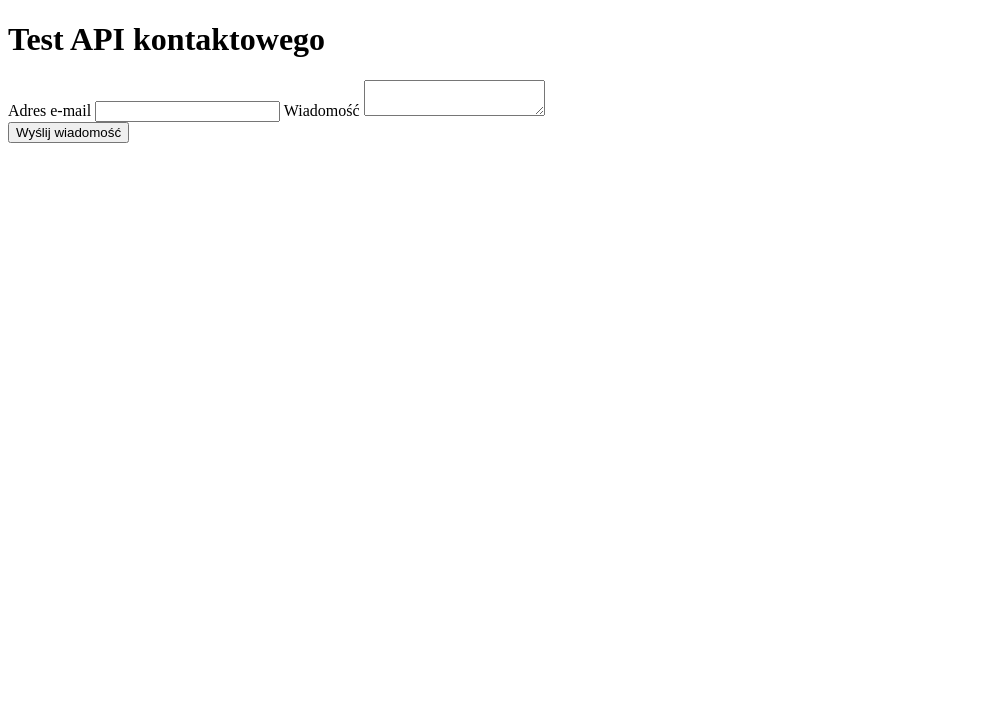
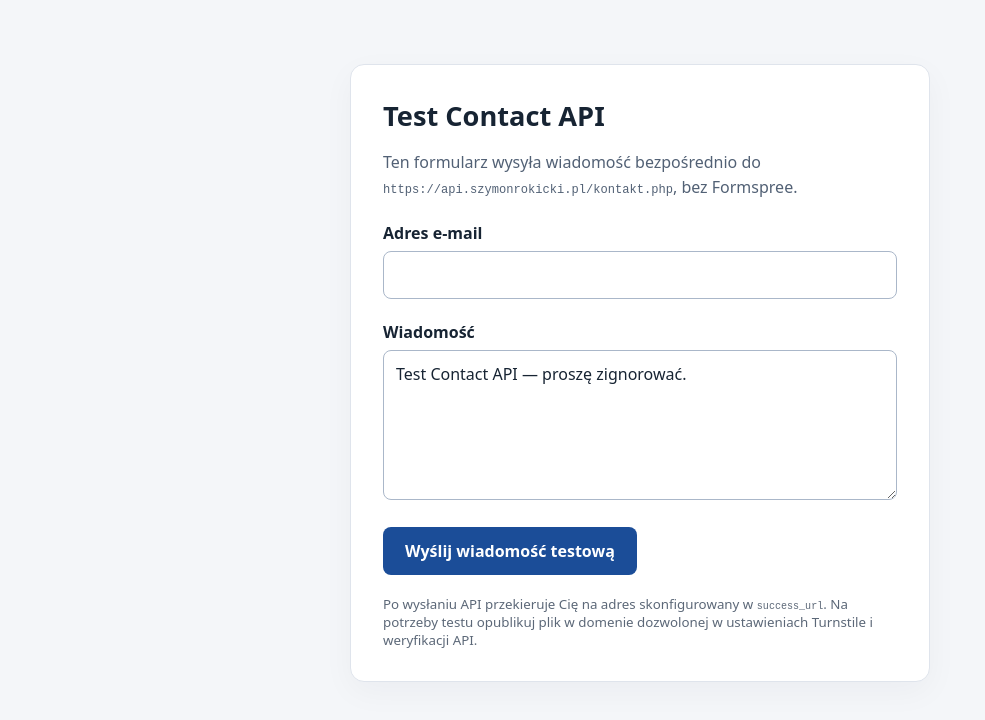
Before and after one commit to theokam57/szymonrokicki, a website: page test-kontakt.html in a window 1280 px wide. Shown: the whole page, without its empty margins (0-985 px from the left). Drawn offline with Linux system fonts and the light colour scheme.

Commit message:
Update test-kontakt.html

```diff
--- a/test-kontakt.html
+++ b/test-kontakt.html
@@ -1,35 +1,42 @@
-
-<!DOCTYPE html>
+<!doctype html>
 <html lang="pl">
 <head>
-  <meta charset="UTF-8">
-  <meta name="viewport"
-        content="width=device-width, initial-scale=1">
-  <title>Test formularza kontaktowego</title>
-  <script
-    src="https://challenges.cloudflare.com/turnstile/v0/api.js"
-    async defer></script>
+  <meta charset="utf-8">
+  <meta name="viewport" content="width=device-width,initial-scale=1">
+  <meta name="robots" content="noindex,nofollow">
+  <title>Test formularza Contact API</title>
+  <script src="https://challenges.cloudflare.com/turnstile/v0/api.js" async defer></script>
+  <style>
+    :root { color-scheme: light; font-family: system-ui,-apple-system,"Segoe UI",sans-serif; }
+    body { margin:0; background:#f4f6f9; color:#172433; padding:32px 16px; }
+    main { box-sizing:border-box; max-width:580px; margin:4vh auto; background:#fff; padding:32px; border:1px solid #dfe4ec; border-radius:14px; box-shadow:0 10px 32px #1724330a; }
+    h1 { margin:0 0 10px; font-size:1.7rem; }
+    p { color:#526175; line-height:1.55; }
+    label { display:block; font-weight:600; margin:22px 0 7px; }
+    input,textarea { box-sizing:border-box; width:100%; padding:12px; font:inherit; border:1px solid #aab7c9; border-radius:8px; background:#fff; color:#172433; }
+    input:focus,textarea:focus { outline:2px solid #3867bf; outline-offset:1px; }
+    textarea { min-height:150px; resize:vertical; }
+    .cf-turnstile { margin:22px 0; }
+    button { border:0; border-radius:8px; background:#1b4d98; color:#fff; font:600 1rem inherit; font-family:inherit; font-size:1rem; font-weight:600; padding:13px 22px; cursor:pointer; }
+    button:hover { background:#133b77; }
+    small { display:block; margin-top:20px; color:#5c6878; }
+    code { font-size:.93em; }
+  </style>
 </head>
 <body>
-  <h1>Test API kontaktowego</h1>
-
-  <form
-    action="https://api.szymonrokicki.pl/kontakt.php"
-    method="POST">
-
-    <label for="email">Adres e-mail</label>
-    <input id="email" type="email"
-           name="email" required>
-
-    <label for="message">Wiadomość</label>
-    <textarea id="message" name="message"
-              required></textarea>
-
-    <div class="cf-turnstile"
-         data-sitekey="0x4AAAAAAFt8TI_xXHYf3SzO"
-         data-action="kontakt"></div>
-
-    <button type="submit">Wyślij wiadomość</button>
-  </form>
+  <main>
+    <h1>Test Contact API</h1>
+    <p>Ten formularz wysyła wiadomość bezpośrednio do <code>https://api.szymonrokicki.pl/kontakt.php</code>, bez Formspree.</p>
+    <form action="https://api.szymonrokicki.pl/kontakt.php" method="post" accept-charset="UTF-8">
+      <label for="email">Adres e-mail</label>
+      <input id="email" name="email" type="email" autocomplete="email" maxlength="254" required>
+      <label for="message">Wiadomość</label>
+      <textarea id="message" name="message" minlength="3" maxlength="2400" required>Test Contact API — proszę zignorować.</textarea>
+      <!-- WAŻNE: podmień wartość data-sitekey na PUBLICZNY klucz Turnstile dla domeny szymonrokicki.pl. -->
+      <div class="cf-turnstile" data-sitekey="0x4AAAAAAFt8TI_xXHYf3SzO" data-action="kontakt"></div>
+      <button type="submit">Wyślij wiadomość testową</button>
+    </form>
+    <small>Po wysłaniu API przekieruje Cię na adres skonfigurowany w <code>success_url</code>. Na potrzeby testu opublikuj plik w domenie dozwolonej w ustawieniach Turnstile i weryfikacji API.</small>
+  </main>
 </body>
 </html>
```
